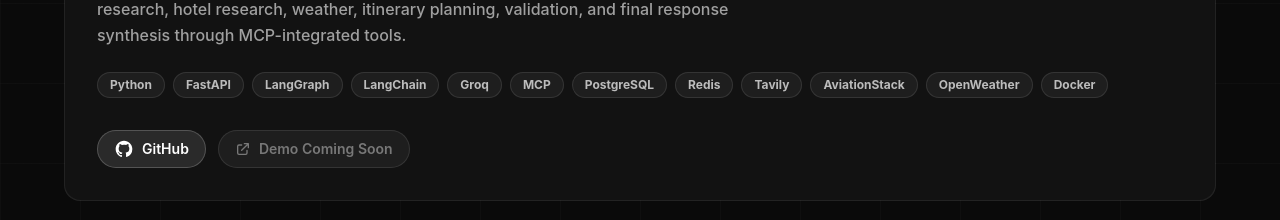
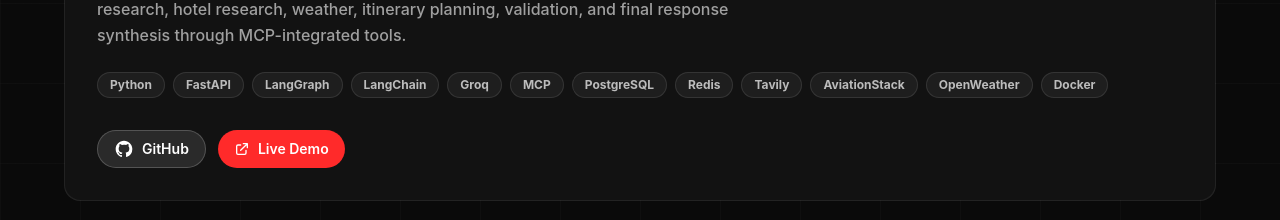
Before and after one commit to asirrafique/Portfolio, a React (Vite) app: page / in a window 1280 px wide. Shown: the part 6280-6500 px from the top of the page. Built offline with nearby package versions, Linux system fonts and the light colour scheme; no server answers.

Commit message:
Update portfolio

```diff
--- a/src/data/portfolioData.js
+++ b/src/data/portfolioData.js
@@ -294,7 +294,7 @@
     ],
     links: {
       github: "https://github.com/asirrafique/TravelMind-AI",
-      demo: null,
+      demo: "https://travelmind-ai-02im.onrender.com/",
     },
     isFlagship: false,
   },
```
